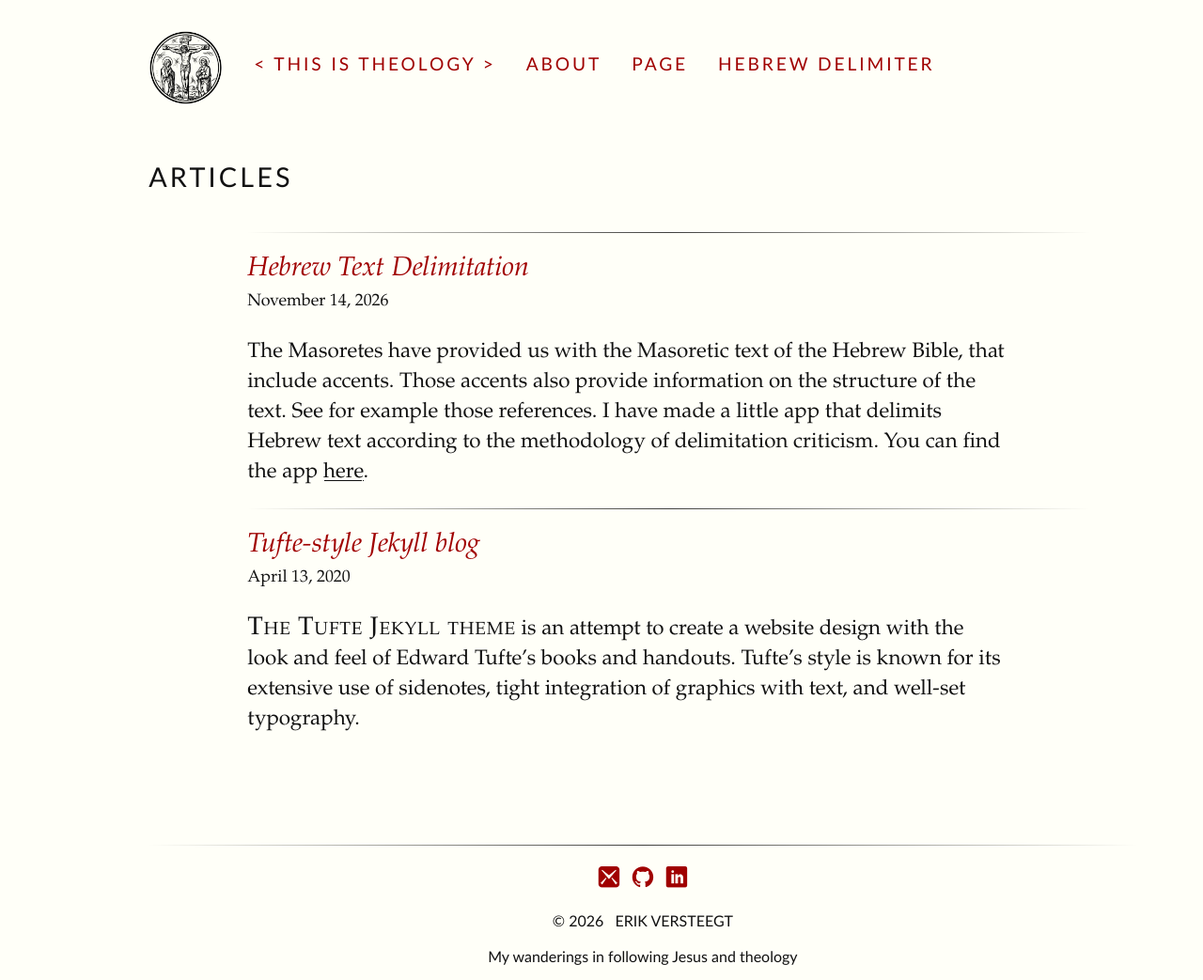
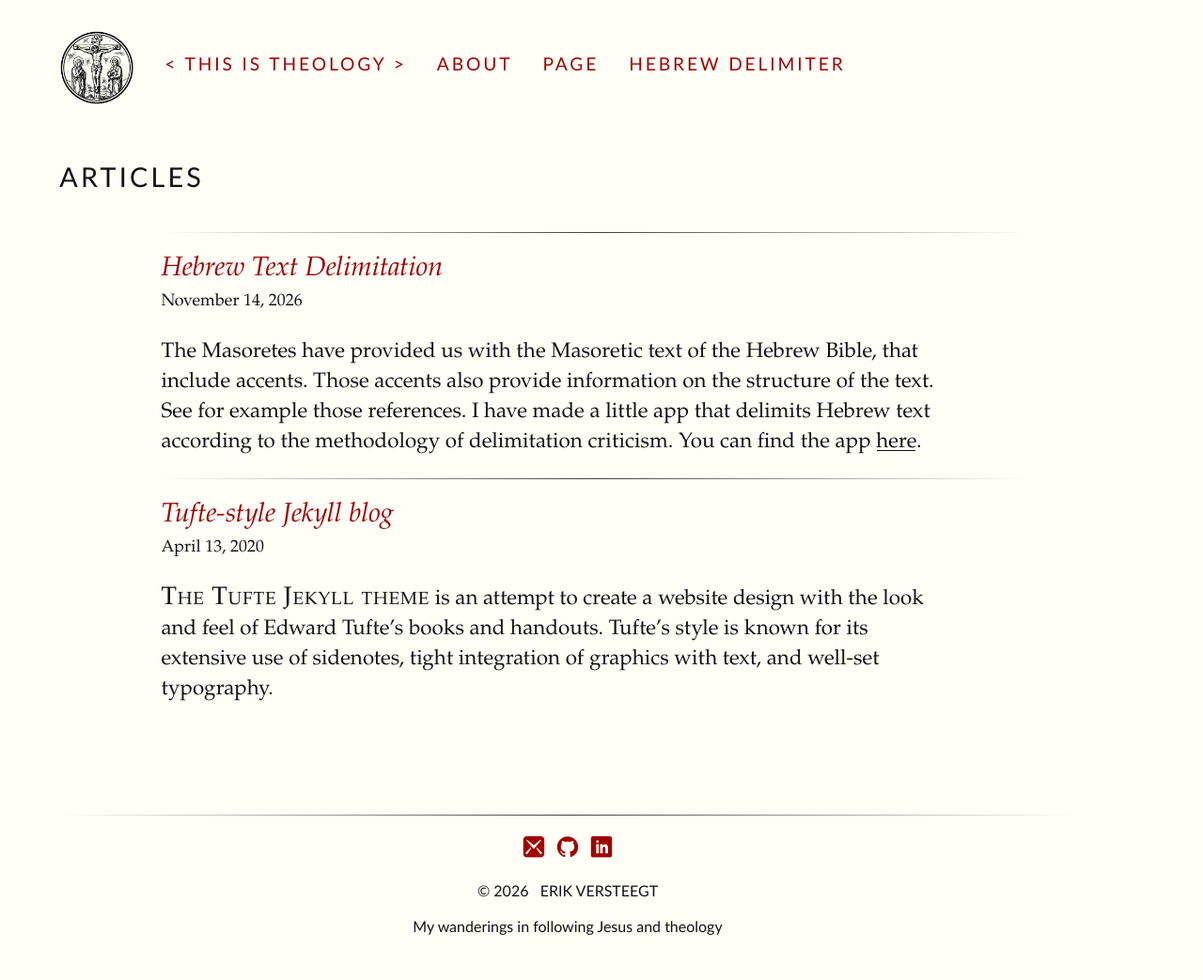
Before and after one commit to ThisIsTheology/thisistheology.github.io, a Jekyll site: the page built from index.html, in a window 1280 px wide. Shown: the whole page at 94% size. Built offline with Jekyll 4.4.1, drawn with Linux system fonts in a browser that asks for light colours; some web fonts are replaced; after the commit the page ends 1011 px from its top, so only the background shows below that.

Commit message:
Update tufte.scss

```diff
--- a/css/tufte.scss
+++ b/css/tufte.scss
@@ -650,9 +650,9 @@ html {
 
 body,
 body.full-width {
-  width: 87.5% !important;
-  padding-left: 12.5% !important;
-  padding-right: 0 !important;
+  width: 90% !important;
+  padding-left: 5% !important;
+  padding-right: 5% !important;
   margin-left: auto !important;
   margin-right: auto !important;
 }
```
